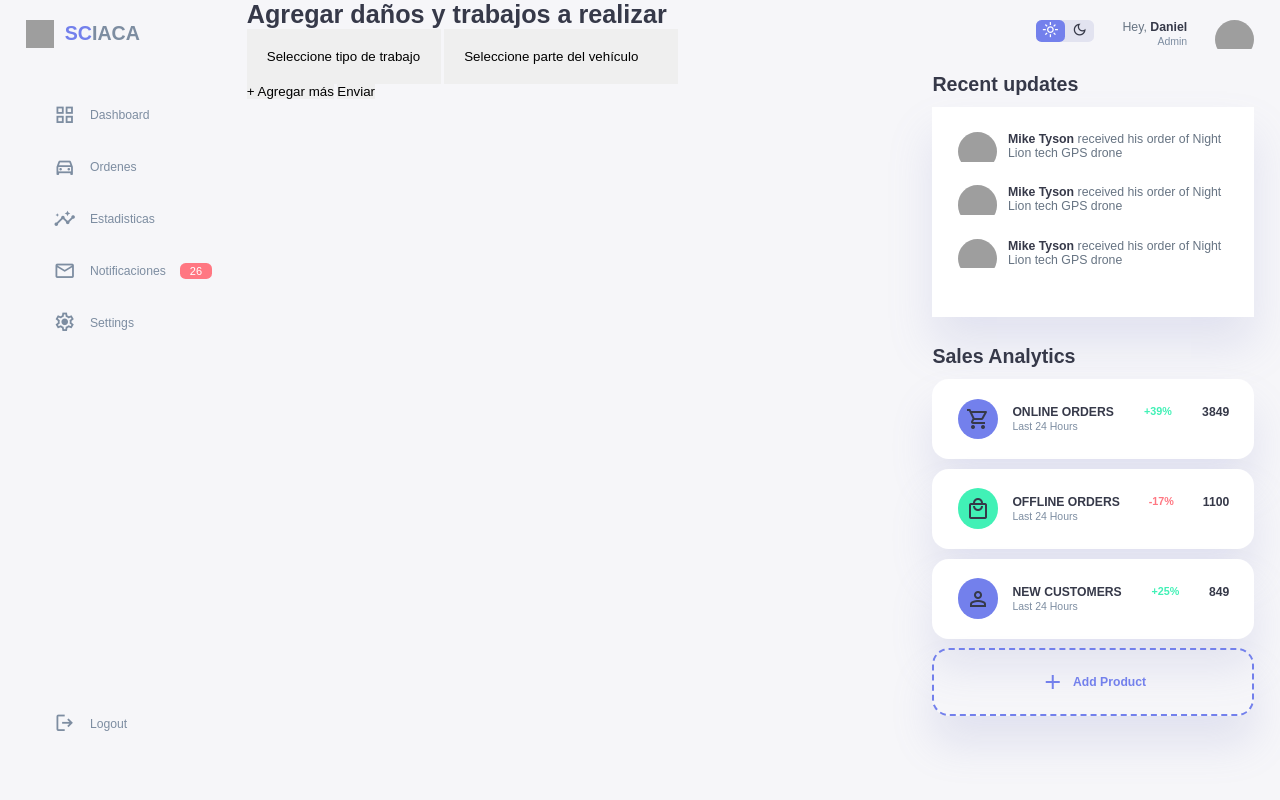
After one commit to Lausciaca/TALLER_SCIACA, a Django app: template orden/templates/orden/general/form.html in a window 1280 px wide. The commit adds this page. Run offline with Django 4.2, Linux system fonts and the light colour scheme; the template is opened without the code that fills it, so the values that code supplies are empty; grey boxes are pictures that could not be loaded.

Commit message:
checkpoint

```diff
--- a/orden/forms.py
+++ b/orden/forms.py
@@ -14,3 +14,9 @@
             'imagenes': forms.ClearableFileInput(attrs={'class': 'input-container-input', 'id': ''}),
             'modalidad': forms.Select(attrs={'class': 'input-container-input', 'id': ''}),
         }
+
+
+class OrdenGeneralForm(forms.ModelForm):
+    class Meta:
+        model = Orden
+        fields = ['trabajos_a_realizar']
--- a/orden/models.py
+++ b/orden/models.py
@@ -19,6 +19,7 @@
     imagenes = models.ImageField(upload_to='Imagenes/', verbose_name='Imagenes del vehiculo', blank=True, null=True)
     modalidad = models.CharField(max_length=50, choices=MODALIDAD_CHOICES, verbose_name='Modalidad de cobertura', blank=False)
     estado = models.CharField(max_length=50, choices=ESTADOS_CHOICES, verbose_name='Modalidad de cobertura')
+    trabajos_a_realizar = models.JSONField(blank=True, null=True)
     created = models.DateTimeField(auto_now_add=True)
     updated = models.DateTimeField(auto_now=True)
 
--- /dev/null
+++ b/orden/static/orden/css/general/form.css
@@ -0,0 +1,3 @@
+select{
+    padding: 20px;
+}
--- /dev/null
+++ b/orden/templates/orden/general/form.html
@@ -0,0 +1,61 @@
+{% extends 'core/base.html' %}
+{% load static %}
+
+{% block stylesheets %}
+<link rel="stylesheet" href="{% static 'orden/css/general/form.css' %}">
+{% endblock stylesheets %}
+
+{% block content %}
+<div>
+    <div class="daños-trabajos-orden">
+        <h1>Agregar daños y trabajos a realizar</h1>
+        <form method="post">
+            {% csrf_token %}
+            <div id="trabajos-container">
+                <div class="trabajo-row">
+                    <select name="tipo-trabajo" class="tipo-trabajo">
+                        <option value="">Seleccione tipo de trabajo</option>
+                        <option value="Reparacion y pintura">Reparación y pintura</option>
+                        <option value="Sustitucion">Sustitución</option>
+                        <option value="Difuminado">Difuminado</option>
+                    </select>
+                    <select name="parte-vehiculo" class="parte-vehiculo">
+                        <option value="">Seleccione parte del vehículo</option>
+                        <option value="Guardabarros delantero derecho">Guardabarros delantero derecho</option>
+                        <option value="Capot">Capot</option>
+                        <option value="Paragolpes delantero">Paragolpes delantero</option>
+                    </select>
+                </div>
+            </div>
+            <button type="button" id="agregar-fila">+ Agregar más</button>
+            <button type="submit">Enviar</button>
+        </form>
+    </div>
+</div>
+
+<script>
+document.addEventListener("DOMContentLoaded", function () {
+    document.getElementById("agregar-fila").addEventListener("click", function () {
+        let container = document.getElementById("trabajos-container");
+        let nuevaFila = document.createElement("div");
+        nuevaFila.classList.add("trabajo-row");
+        nuevaFila.innerHTML = `
+            <select name="tipo-trabajo" class="tipo-trabajo">
+                <option value="">Seleccione tipo de trabajo</option>
+                <option value="Reparacion y pintura">Reparación y pintura</option>
+                <option value="Sustitucion">Sustitución</option>
+                <option value="Difuminado">Difuminado</option>
+            </select>
+            <select name="parte-vehiculo" class="parte-vehiculo">
+                <option value="">Seleccione parte del vehículo</option>
+                <option value="Guardabarros delantero derecho">Guardabarros delantero derecho</option>
+                <option value="Capot">Capot</option>
+                <option value="Paragolpes delantero">Paragolpes delantero</option>
+            </select>
+        `;
+        container.appendChild(nuevaFila);
+    });
+});
+</script>
+
+{% endblock content %}
--- a/orden/templates/orden/orden_list.html
+++ b/orden/templates/orden/orden_list.html
@@ -14,7 +14,7 @@
             <th>Patente</th>
             <th>Telefono</th>
             <th>Cobertura</th>
-            <th>Estado</th>
+            <th>Siguiente paso</th>
         </tr>
         {% for orden in object_list %}
         <tr>
--- a/orden/urls.py
+++ b/orden/urls.py
@@ -1,9 +1,10 @@
 from django.urls import path
-from .views import OrdenCreate, OrdenListView, OrdenDetailView, OrdenDeleteView
+from .views import OrdenCreate, OrdenListView, OrdenDetailView, OrdenDeleteView, OrdenGeneralForm
 
 orden_patterns = ([
     path('', OrdenListView.as_view(), name='ordenes'),
     path('<int:id>/', OrdenDetailView.as_view(), name='detail'),
     path('<int:id>/delete', OrdenDeleteView.as_view(), name='delete'),
+    path('<int:id>/general/1', OrdenGeneralForm.as_view(), name='general-form'),
     path('create/', OrdenCreate.as_view(), name='create'),
 ], 'orden')
```
Also changed, not shown: orden/templates/orden/orden_detail.html (+12 -0 lines), orden/views.py (+27 -1 lines), db.sqlite3, orden/migrations/0006_orden_trabajos_a_realizar.py (added), orden/migrations/0007_alter_orden_trabajos_a_realizar.py (added).
